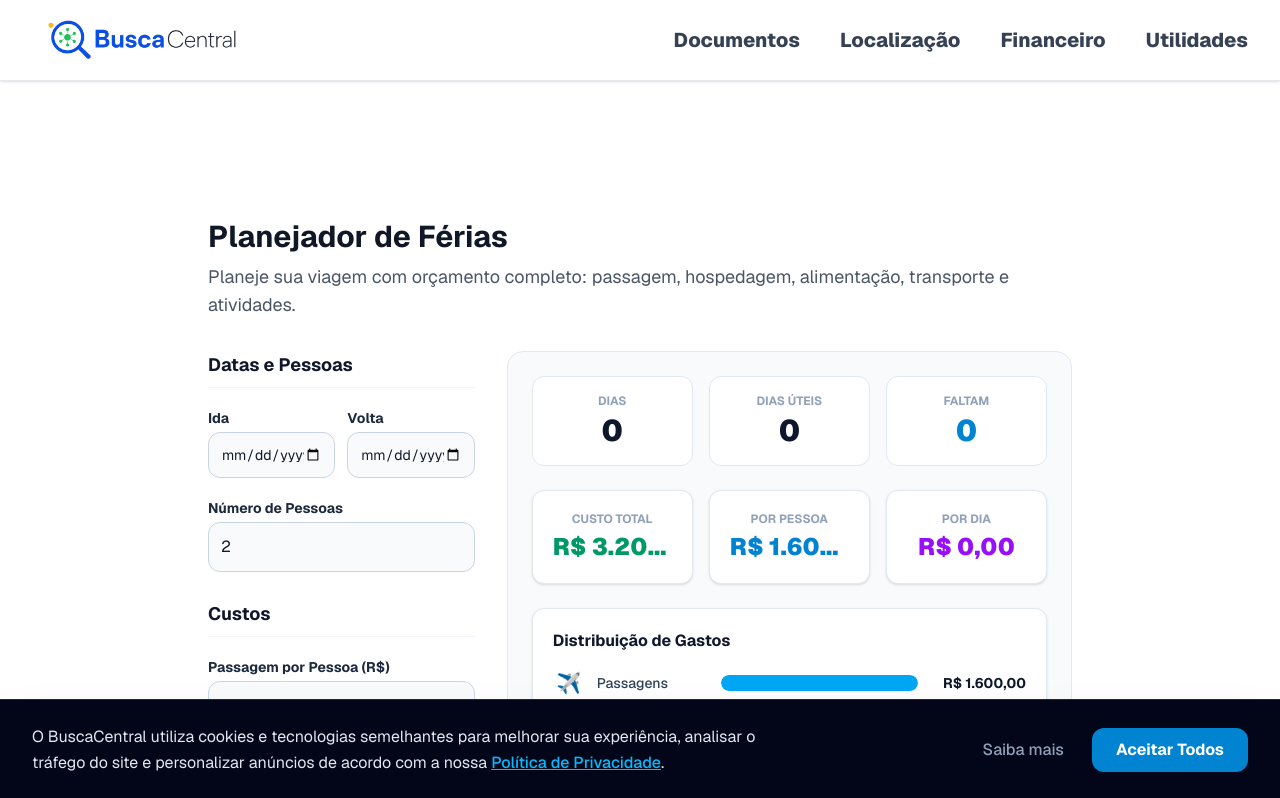
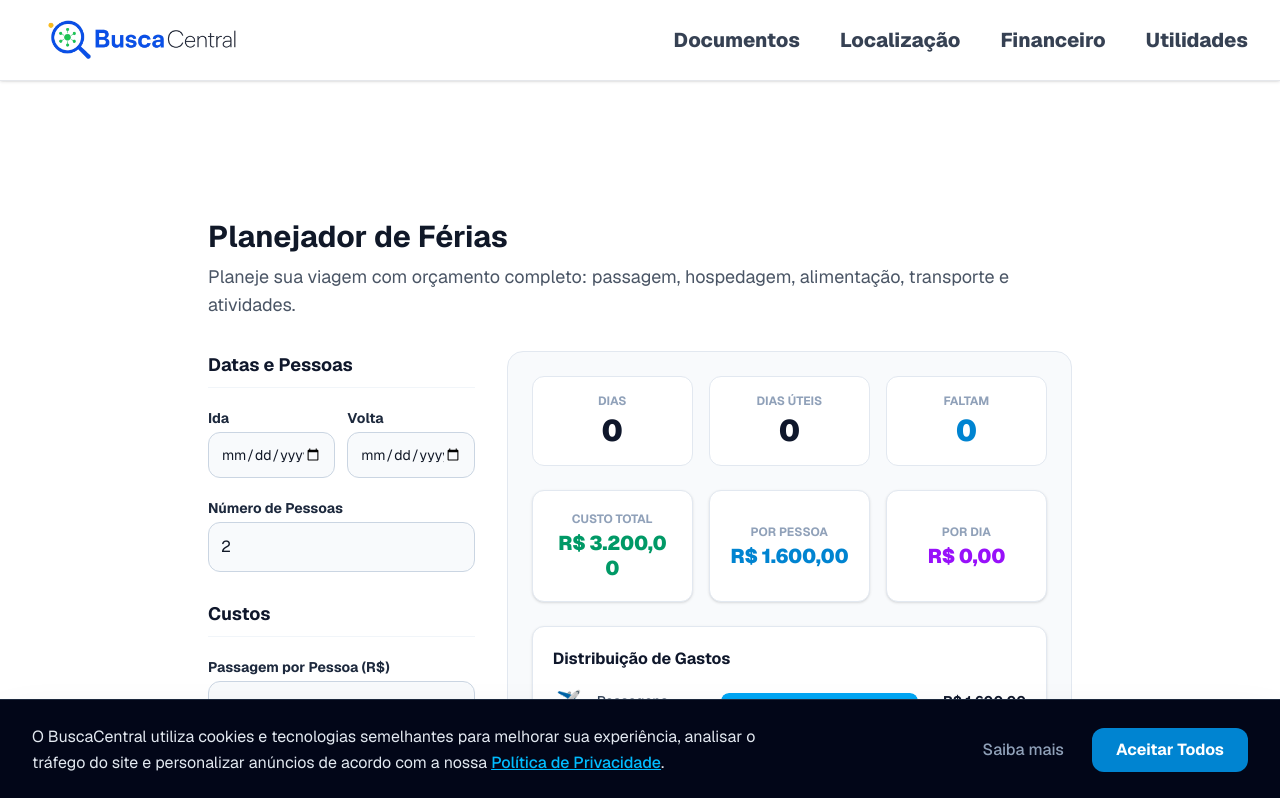
Before and after one commit to buscacentral/buscacentral, a Next.js app: page /utilidades/planejador-viagem in a window 1280 px wide. Shown: the top 798 px of the page. Built offline with nearby package versions, Linux system fonts and the light colour scheme; no server answers.

Commit message:
Fix currency truncation in Planejador de Férias cards

```diff
--- a/src/app/utilidades/planejador-viagem/PlanejadorViagemClient.tsx
+++ b/src/app/utilidades/planejador-viagem/PlanejadorViagemClient.tsx
@@ -133,17 +133,17 @@ export default function PlanejadorViagemClient() {
 
         {/* Totais */}
         <div className="grid grid-cols-1 sm:grid-cols-3 gap-2 sm:gap-4">
-          <div className="bg-white p-3 sm:p-5 rounded-xl border border-slate-200 shadow-sm text-center overflow-hidden">
-            <p className="text-xs font-bold text-slate-400 uppercase mb-1 truncate">Custo Total</p>
-            <p className="text-xl xl:text-2xl font-black text-emerald-600 truncate" title={formatCurrency(resultado.custoTotal)}>{formatCurrency(resultado.custoTotal)}</p>
+          <div className="bg-white p-3 sm:p-5 rounded-xl border border-slate-200 shadow-sm text-center flex flex-col justify-center">
+            <p className="text-xs font-bold text-slate-400 uppercase mb-1">Custo Total</p>
+            <p className="text-lg lg:text-base xl:text-xl font-black text-emerald-600 tracking-tight break-words leading-tight">{formatCurrency(resultado.custoTotal)}</p>
           </div>
-          <div className="bg-white p-3 sm:p-5 rounded-xl border border-slate-200 shadow-sm text-center overflow-hidden">
-            <p className="text-xs font-bold text-slate-400 uppercase mb-1 truncate">Por Pessoa</p>
-            <p className="text-xl xl:text-2xl font-black text-sky-600 truncate" title={formatCurrency(resultado.custoPorPessoa)}>{formatCurrency(resultado.custoPorPessoa)}</p>
+          <div className="bg-white p-3 sm:p-5 rounded-xl border border-slate-200 shadow-sm text-center flex flex-col justify-center">
+            <p className="text-xs font-bold text-slate-400 uppercase mb-1">Por Pessoa</p>
+            <p className="text-lg lg:text-base xl:text-xl font-black text-sky-600 tracking-tight break-words leading-tight">{formatCurrency(resultado.custoPorPessoa)}</p>
           </div>
-          <div className="bg-white p-3 sm:p-5 rounded-xl border border-slate-200 shadow-sm text-center overflow-hidden">
-            <p className="text-xs font-bold text-slate-400 uppercase mb-1 truncate">Por Dia</p>
-            <p className="text-xl xl:text-2xl font-black text-purple-600 truncate" title={formatCurrency(resultado.custoPorDia)}>{formatCurrency(resultado.custoPorDia)}</p>
+          <div className="bg-white p-3 sm:p-5 rounded-xl border border-slate-200 shadow-sm text-center flex flex-col justify-center">
+            <p className="text-xs font-bold text-slate-400 uppercase mb-1">Por Dia</p>
+            <p className="text-lg lg:text-base xl:text-xl font-black text-purple-600 tracking-tight break-words leading-tight">{formatCurrency(resultado.custoPorDia)}</p>
           </div>
         </div>
 
```
